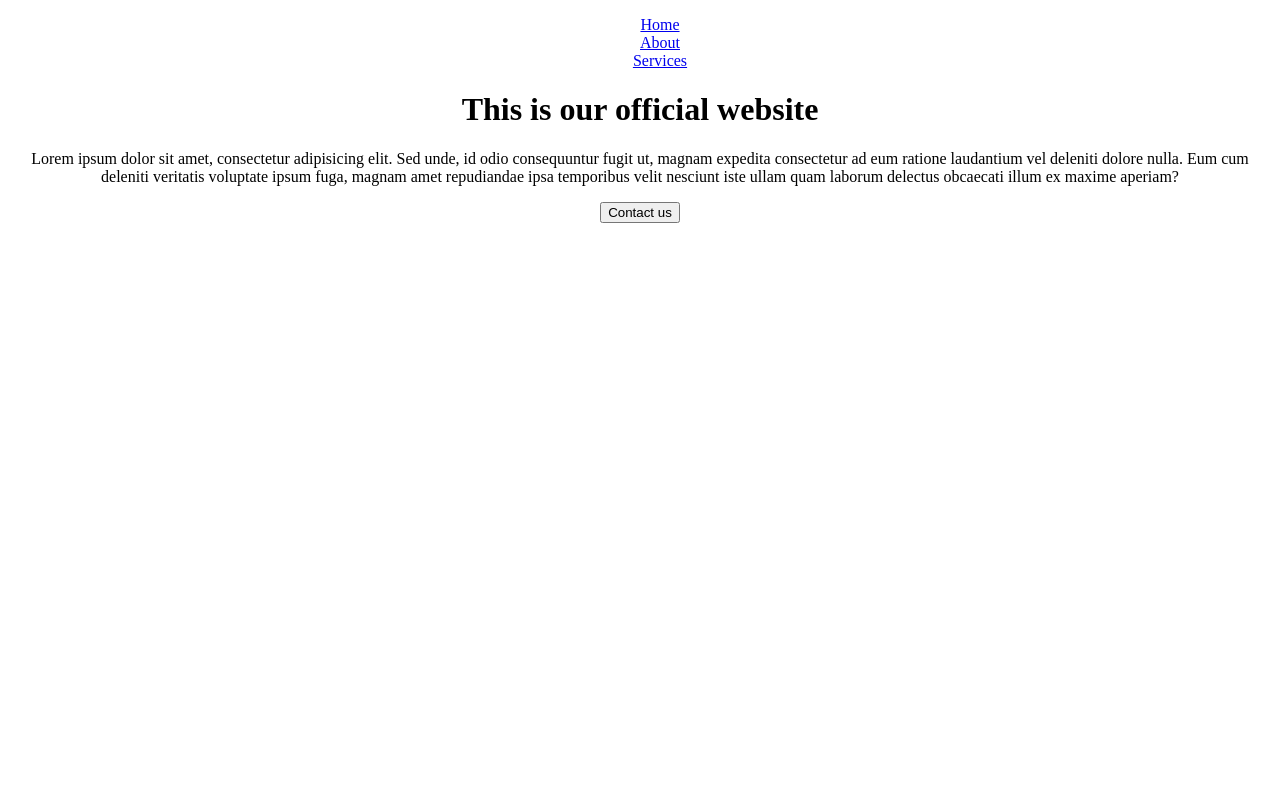
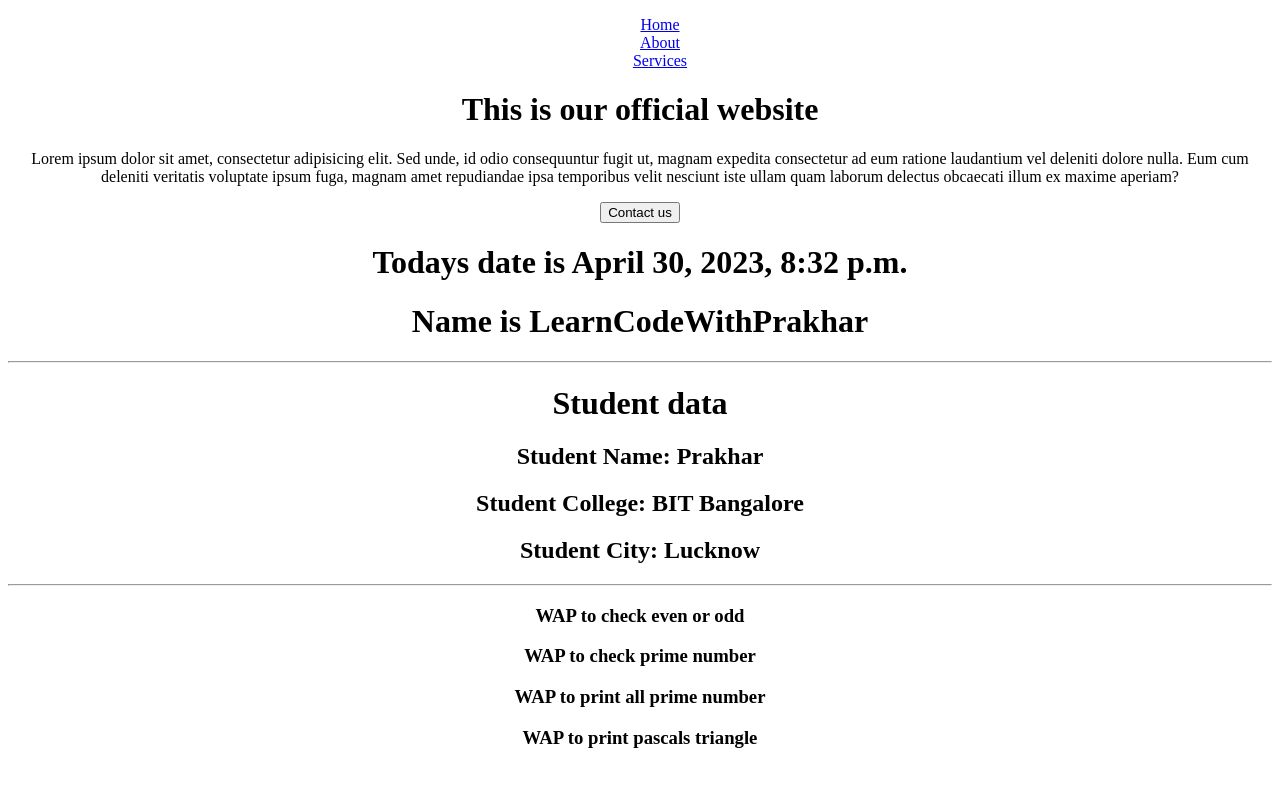
Before and after one commit to Prakhar70/myapp, a Django app: page / in a window 1280 px wide. Shown: the top 787 px of the page. Run offline with Django 4.2, Linux system fonts and the light colour scheme.

Commit message:
sending data from view to templates

```diff
--- a/myapp/views.py
+++ b/myapp/views.py
@@ -1,9 +1,30 @@
+import datetime
 from django.http import HttpResponse
 from django.shortcuts import render
 
 def home(request):
-
-    return render(request,"home.html",{})
+    date=datetime.datetime.now()
+    isActive=True
+    name="LearnCodeWithPrakhar"
+    list_of_programs=[
+        'WAP to check even or odd',
+        'WAP to check prime number',
+        'WAP to print all prime number',
+        'WAP to print pascals triangle'
+    ]
+    student={
+        'student_name':"Prakhar",
+        'student_college':"BIT Bangalore",
+        'student_city':"Lucknow"
+    }
+    data={
+        'date':date,
+        'isActive':isActive,
+        'name':name,
+        'list_of_programs':list_of_programs,
+        'student_data':student
+    }
+    return render(request,"home.html",data)
 
 def about(request):
 
--- a/templates/home.html
+++ b/templates/home.html
@@ -13,6 +13,23 @@
         <h1>This is our official website</h1>
         <p>Lorem ipsum dolor sit amet, consectetur adipisicing elit. Sed unde, id odio consequuntur fugit ut, magnam expedita consectetur ad eum ratione laudantium vel deleniti dolore nulla. Eum cum deleniti veritatis voluptate ipsum fuga, magnam amet repudiandae ipsa temporibus velit nesciunt iste ullam quam laborum delectus obcaecati illum ex maxime aperiam?</p>
         <button>Contact us</button>
+        <!-- access dynamic values -->
+        {%if isActive%}
+        <div>
+            <h1>Todays date is {{date}}</h1>
+            <h1>Name is {{name}}</h1>
+            <hr>
+            <h1>Student data</h1>
+            <h2>Student Name: {{student_data.student_name}}</h2>
+            <h2>Student College: {{student_data.student_college}}</h2>
+            <h2>Student City: {{student_data.student_city}}</h2>
+            <hr>
+            {% for p in list_of_programs %}
+            <h3>{{p}}</h3>
+            {%endfor%}
+        </div>
+        {%endif%}
+
     </div>
 
 </body>
```
